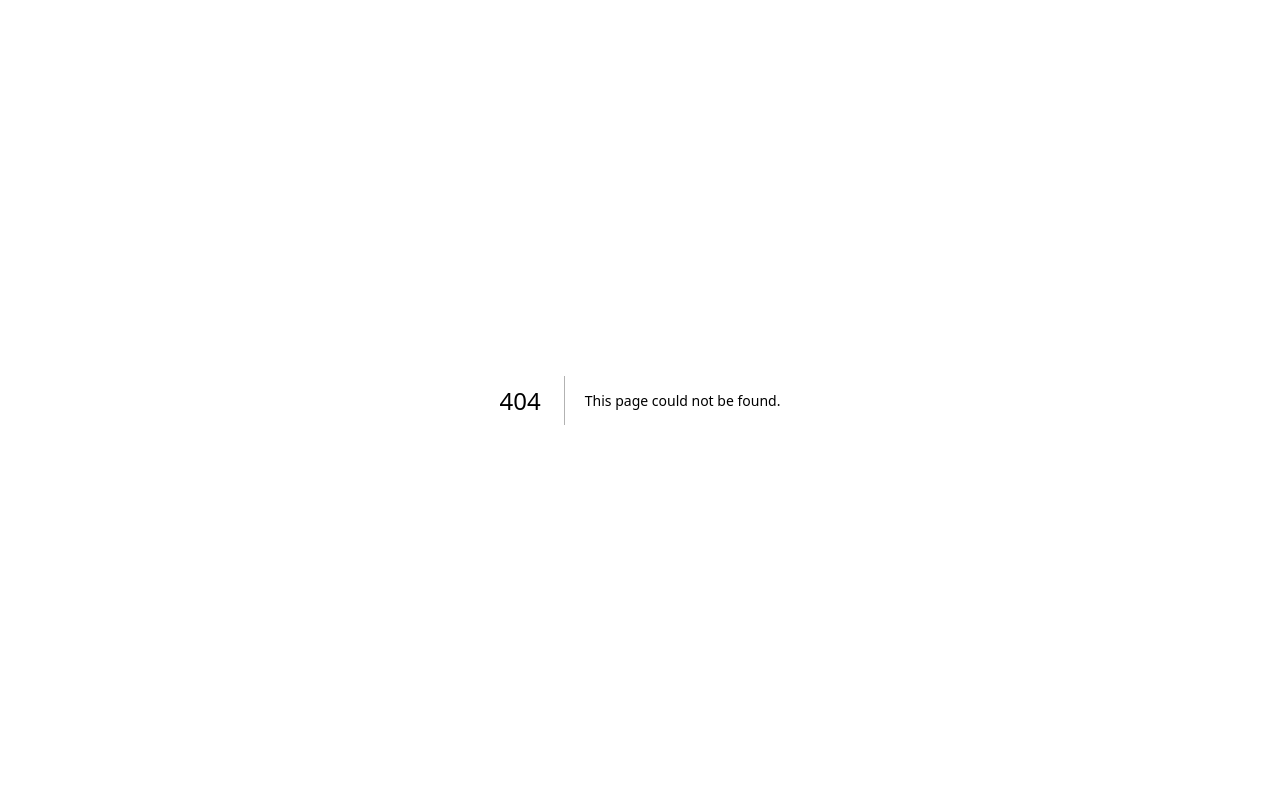
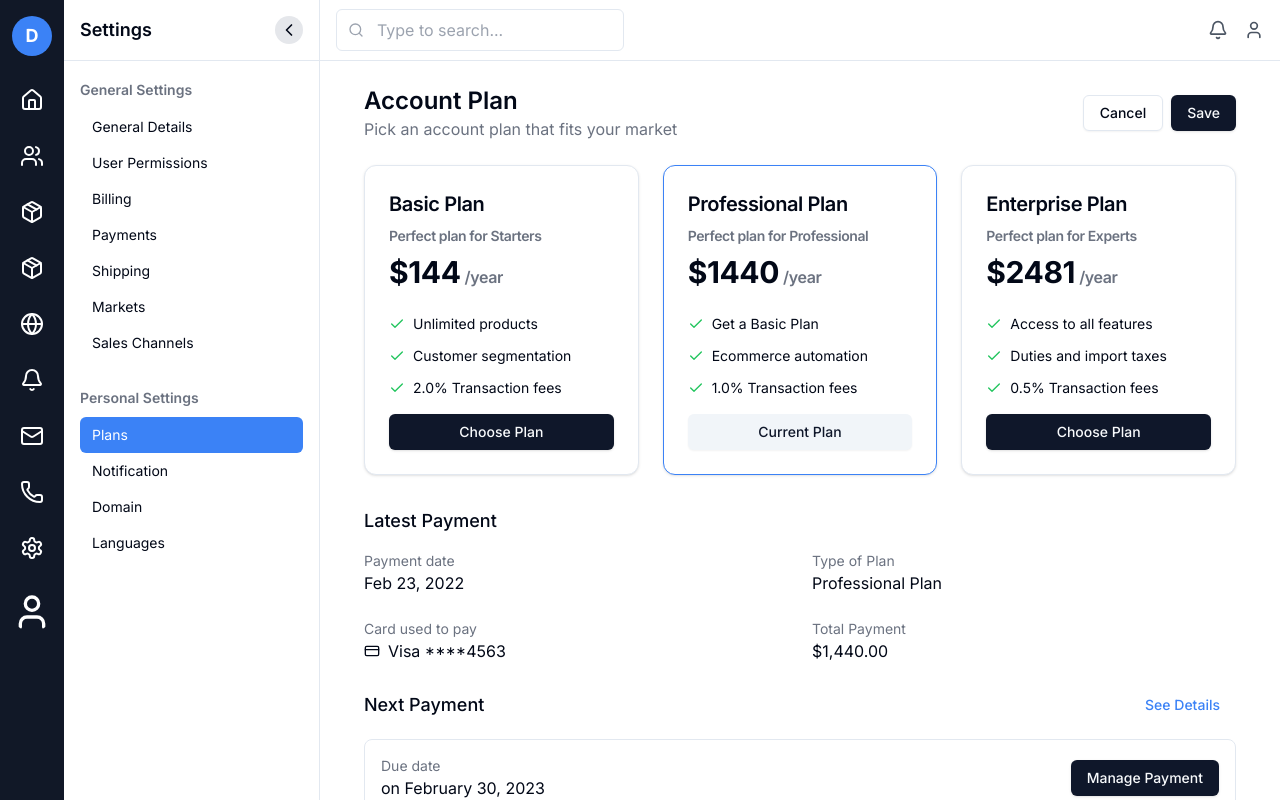
Before and after one commit to mdrasel101126/web-builder-craftjs, a Next.js app: page /settings/plans in a window 1280 px wide. Before the commit this address had no page. Built offline with nearby package versions, Linux system fonts and the light colour scheme.

Commit message:
[DONE] plans page design done

```diff
--- /dev/null
+++ b/src/app/(dashboard-layout)/(settings-layout)/settings/plans/page.tsx
@@ -0,0 +1,12 @@
+import { Plans } from "@/components/pages/dashboard/Settings/Plans";
+import React from "react";
+
+const PlansPage = () => {
+  return (
+    <div>
+      <Plans />
+    </div>
+  );
+};
+
+export default PlansPage;
--- a/src/components/pages/dashboard/Settings/GeneralDetails/index.tsx
+++ b/src/components/pages/dashboard/Settings/GeneralDetails/index.tsx
@@ -68,8 +68,8 @@ export function GeneralDetails() {
   };
 
   return (
-    <div className=" m-5 p-6">
-      <div className="flex justify-between items-center mb-6">
+    <div className=" mx-5 p-6">
+      <div className="flex justify-between items-center">
         <h1 className="text-2xl font-semibold">General Details</h1>
         <div className="flex gap-2">
           <Button
--- /dev/null
+++ b/src/components/pages/dashboard/Settings/Plans/index.tsx
@@ -0,0 +1,200 @@
+"use client";
+
+import { useState } from "react";
+import { useForm } from "react-hook-form";
+import { zodResolver } from "@hookform/resolvers/zod";
+import { format } from "date-fns";
+import { Check, CreditCard } from "lucide-react";
+import { Button } from "@/components/ui/button";
+import { Card, CardContent, CardHeader, CardTitle } from "@/components/ui/card";
+import {
+  Form,
+  FormControl,
+  FormField,
+  FormItem,
+  FormLabel,
+  FormMessage,
+} from "@/components/ui/form";
+import { Input } from "@/components/ui/input";
+import * as z from "zod";
+
+export const planSchema = z.object({
+  planType: z.enum(["Basic Plan", "Professional Plan", "Enterprise Plan"]),
+  cardNumber: z.string().regex(/^\d{16}$/, "Invalid card number"),
+  expiryDate: z.string(),
+  paymentMethod: z.string(),
+});
+
+export type Plan = {
+  id: string;
+  name: string;
+  description: string;
+  price: number;
+  features: string[];
+  isActive?: boolean;
+};
+
+export type PlanFormData = z.infer<typeof planSchema>;
+
+export function Plans() {
+  const [selectedPlan, setSelectedPlan] = useState<string>("Professional Plan");
+
+  const plans: Plan[] = [
+    {
+      id: "basic",
+      name: "Basic Plan",
+      description: "Perfect plan for Starters",
+      price: 144,
+      features: [
+        "Unlimited products",
+        "Customer segmentation",
+        "2.0% Transaction fees",
+      ],
+    },
+    {
+      id: "professional",
+      name: "Professional Plan",
+      description: "Perfect plan for Professional",
+      price: 1440,
+      features: [
+        "Get a Basic Plan",
+        "Ecommerce automation",
+        "1.0% Transaction fees",
+      ],
+      isActive: true,
+    },
+    {
+      id: "enterprise",
+      name: "Enterprise Plan",
+      description: "Perfect plan for Experts",
+      price: 2481,
+      features: [
+        "Access to all features",
+        "Duties and import taxes",
+        "0.5% Transaction fees",
+      ],
+    },
+  ];
+
+  const form = useForm<PlanFormData>({
+    resolver: zodResolver(planSchema),
+    defaultValues: {
+      planType: "Professional Plan",
+      cardNumber: "",
+      expiryDate: "",
+      paymentMethod: "visa",
+    },
+  });
+
+  const onSubmit = (data: PlanFormData) => {
+    console.log(data);
+    // Handle form submission
+  };
+
+  return (
+    <div className="mx-5 p-6">
+      <div className="flex justify-between items-center mb-6">
+        <div>
+          <h1 className="text-2xl font-semibold">Account Plan</h1>
+          <p className="text-gray-500">
+            Pick an account plan that fits your market
+          </p>
+        </div>
+        <div className="flex gap-2">
+          <Button variant="outline">Cancel</Button>
+          <Button onClick={form.handleSubmit(onSubmit)}>Save</Button>
+        </div>
+      </div>
+
+      <div className="grid grid-cols-3 gap-6 mb-8">
+        {plans.map((plan) => (
+          <Card
+            key={plan.id}
+            className={`cursor-pointer ${
+              plan.isActive ? "border-blue-500" : ""
+            }`}
+            onClick={() => setSelectedPlan(plan.name)}
+          >
+            <CardHeader>
+              <CardTitle>
+                <div className="space-y-2">
+                  <h3 className="text-xl font-semibold">{plan.name}</h3>
+                  <p className="text-sm text-gray-500">{plan.description}</p>
+                  <div className="flex items-baseline">
+                    <span className="text-3xl font-bold">${plan.price}</span>
+                    <span className="text-gray-500 ml-1">/year</span>
+                  </div>
+                </div>
+              </CardTitle>
+            </CardHeader>
+            <CardContent>
+              <ul className="space-y-3">
+                {plan.features.map((feature, index) => (
+                  <li
+                    key={index}
+                    className="flex items-center"
+                  >
+                    <Check className="h-4 w-4 text-green-500 mr-2" />
+                    <span className="text-sm">{feature}</span>
+                  </li>
+                ))}
+              </ul>
+              <Button
+                className="w-full mt-4"
+                variant={plan.isActive ? "secondary" : "default"}
+              >
+                {plan.isActive ? "Current Plan" : "Choose Plan"}
+              </Button>
+            </CardContent>
+          </Card>
+        ))}
+      </div>
+
+      <div className="space-y-6">
+        <div>
+          <h2 className="text-lg font-medium mb-4">Latest Payment</h2>
+          <div className="grid grid-cols-2 gap-6">
+            <div>
+              <p className="text-sm text-gray-500">Payment date</p>
+              <p>Feb 23, 2022</p>
+            </div>
+            <div>
+              <p className="text-sm text-gray-500">Type of Plan</p>
+              <p>Professional Plan</p>
+            </div>
+            <div>
+              <p className="text-sm text-gray-500">Card used to pay</p>
+              <div className="flex items-center">
+                <CreditCard className="h-4 w-4 mr-2" />
+                <span>Visa ****4563</span>
+              </div>
+            </div>
+            <div>
+              <p className="text-sm text-gray-500">Total Payment</p>
+              <p>$1,440.00</p>
+            </div>
+          </div>
+        </div>
+
+        <div>
+          <div className="flex justify-between items-center mb-4">
+            <h2 className="text-lg font-medium">Next Payment</h2>
+            <Button
+              variant="link"
+              className="text-blue-500"
+            >
+              See Details
+            </Button>
+          </div>
+          <div className="flex justify-between items-center p-4 border rounded-lg">
+            <div>
+              <p className="text-sm text-gray-500">Due date</p>
+              <p>on February 30, 2023</p>
+            </div>
+            <Button>Manage Payment</Button>
+          </div>
+        </div>
+      </div>
+    </div>
+  );
+}
```
